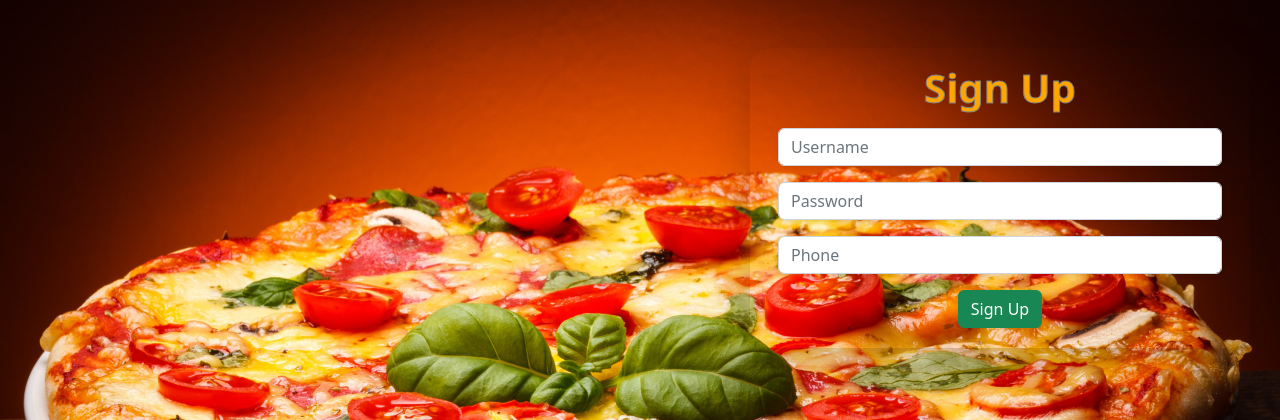
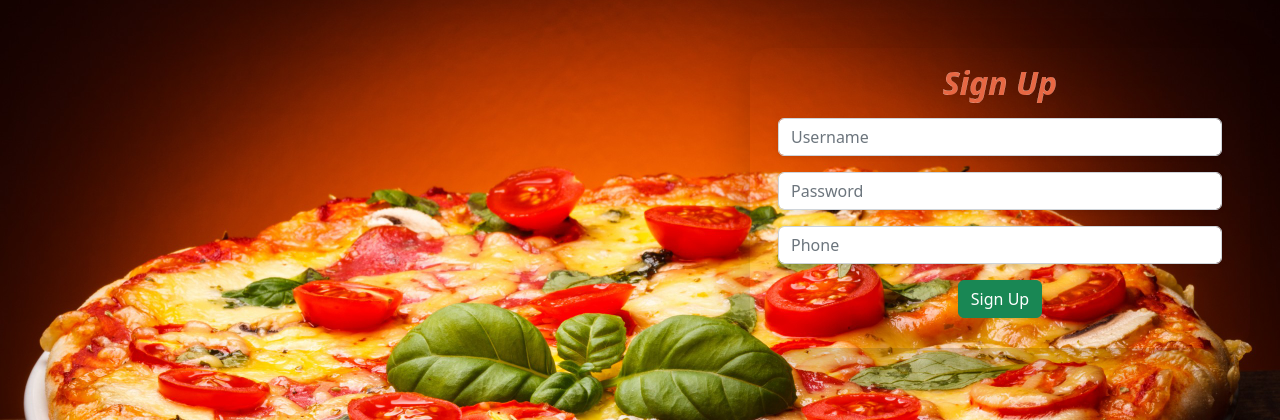
Before and after one commit to Im-your-hari/Pizza-Delivery, a Django app: page / in a window 1280 px wide. Shown: the part 68-488 px from the top of the page. Run offline with Django 3.2, Linux system fonts and the light colour scheme; data comes from the database, SQL or seed files in the repository.

Commit message:
Some design changes

```diff
--- a/PizzaApp/templates/index.html
+++ b/PizzaApp/templates/index.html
@@ -29,7 +29,7 @@
     <div class="container-fluid" style="position :relative;">
         <div style="background-color: transparent;position:absolute;width:500px;height:300px;right:30px; border-radius:20px;" class="container mt-5 shadow-lg" >
             <form class="m-3">
-                <h1 class="text-orange fw-bold text-center" style="color:orange;-webkit-text-stroke:1px gray;">Sign Up</h1>
+                <h2 class="text-orange fw-bold fst-italic text-center" style="color:#e86743;-webkit-text-stroke:0.2px white;">Sign Up</h2>
                 <input type="text" class="form-control mt-3 shadow-sm" placeholder="Username">
                 <input type="password" class="form-control mt-3 shadow-sm" placeholder="Password">
                 <input type="phone" class="form-control mt-3 shadow-sm" placeholder="Phone">
```
